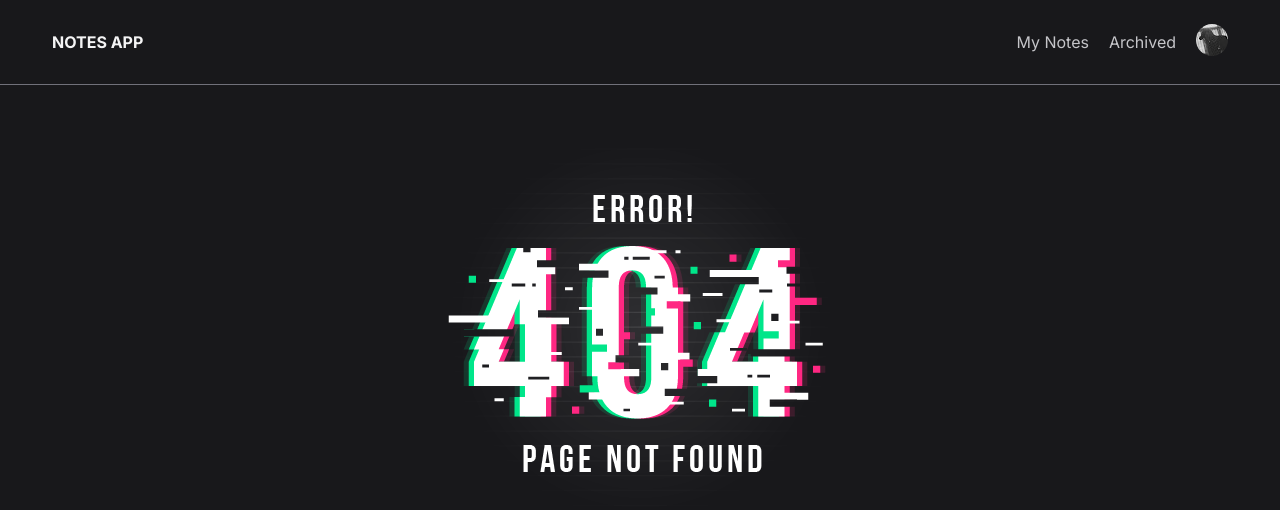
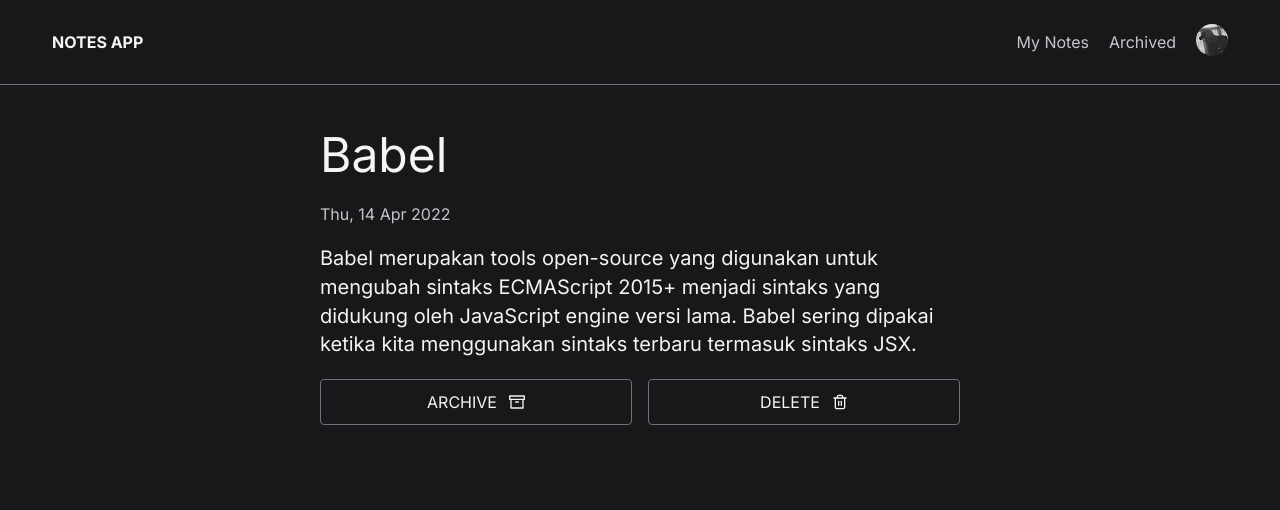
Before and after one commit to arialghifari/notes-app, a React (Create React App) app: page /detail/notes-1 in a window 1280 px wide. Shown: the top 510 px of the page. Built offline with nearby package versions, Linux system fonts and the light colour scheme.

Commit message:
Detail page

```diff
--- a/src/App.js
+++ b/src/App.js
@@ -5,6 +5,7 @@
 import HomePage from './pages/HomePage';
 import ProfilePage from './pages/ProfilePage';
 import NotFoundPage from './pages/NotFoundPage';
+import DetailPage from './pages/DetailPage';
 
 function App() {
   return (
@@ -19,6 +20,7 @@
           <Route path='/archived' element={<ArchivedPage />} />
           <Route path='/profile' element={<ProfilePage />} />
           <Route path='/create' element={<CreatePage />} />
+          <Route path='/detail/:id' element={<DetailPage />} />
           <Route path='*' element={<NotFoundPage />} />
         </Routes>
       </main>
--- a/src/components/Button.js
+++ b/src/components/Button.js
@@ -1,7 +1,16 @@
-function Button({ id, type, text }) {
+import { useNavigate } from 'react-router-dom';
+
+function Button({ id, type, text, icon }) {
+  const navigate = useNavigate();
+
+  function handleClick() {
+    type(id);
+    navigate('/');
+  }
+
   return (
-    <button className={text} onClick={() => type(id)}>
-      {text}
+    <button className={text} onClick={() => handleClick()}>
+      {text.toUpperCase()} {icon}
     </button>
   );
 }
--- a/src/components/NoteItem.js
+++ b/src/components/NoteItem.js
@@ -6,7 +6,7 @@
     <div className='note-item'>
       <div className='note-wrap'>
         <h3>
-          <Link to={`detail/${id}`} className='link underline'>
+          <Link to={`../detail/${id}`} className='link underline'>
             {title}
           </Link>
         </h3>
--- /dev/null
+++ b/src/pages/DetailPage.js
@@ -0,0 +1,44 @@
+import { useParams } from 'react-router-dom';
+import Button from '../components/Button';
+import { showFormattedDate } from '../utils';
+import {
+  archiveNote,
+  deleteNote,
+  getNote,
+  unarchiveNote,
+} from '../utils/local-data';
+import { FiTrash2, FiArchive } from 'react-icons/fi';
+
+function DetailPage() {
+  const { id } = useParams();
+  const { title, body, createdAt, archived } = getNote(id);
+
+  return (
+    <div className='detail'>
+      <h2 className='detail__title'>{title}</h2>
+      <p className='detail__date'>{showFormattedDate(createdAt)}</p>
+      <p className='detail__body'>{body}</p>
+
+      <div className='button-wrapper'>
+        {archived ? (
+          <Button
+            id={id}
+            text='Unarchive'
+            type={unarchiveNote}
+            icon={<FiArchive />}
+          />
+        ) : (
+          <Button
+            id={id}
+            text='Archive'
+            type={archiveNote}
+            icon={<FiArchive />}
+          />
+        )}
+        <Button id={id} text='Delete' type={deleteNote} icon={<FiTrash2 />} />
+      </div>
+    </div>
+  );
+}
+
+export default DetailPage;
--- a/src/pages/HomePage.js
+++ b/src/pages/HomePage.js
@@ -45,7 +45,7 @@
         <div className='page__top'>
           <div className='page__top__add'>
             <h2 className='page__top__title'>My Notes</h2>
-            <Link to='/create' className='plus-icon'>
+            <Link to='/create' className='plus-icon' title='Create Note'>
               <FiPlus />
             </Link>
           </div>
--- a/src/styles/style.css
+++ b/src/styles/style.css
@@ -264,6 +264,60 @@
   justify-content: center;
 }
 
+.detail {
+  max-width: 640px;
+  margin: 0 auto;
+  color: var(--zinc-white);
+  display: flex;
+  flex-direction: column;
+  gap: 20px;
+}
+
+.detail__title {
+  font-size: 3rem;
+  font-weight: normal;
+}
+
+.detail__date {
+  color: var(--zinc-softWhite);
+}
+
+.detail__body {
+  font-size: 1.25rem;
+  line-height: 1.8rem;
+}
+
+.button-wrapper {
+  display: flex;
+  flex-direction: column;
+  gap: 12px;
+}
+
+.button-wrapper button {
+  width: 100%;
+  cursor: pointer;
+  border-radius: 4px;
+  font-size: 1rem;
+  padding: 12px;
+  background-color: transparent;
+  color: var(--zinc-white);
+  border: 1px solid var(--zinc-gray);
+  display: flex;
+  justify-content: center;
+  align-items: center;
+  gap: 12px;
+  transition: ease-in 0.1s;
+}
+
+.button-wrapper .Delete:hover {
+  color: #f35656;
+}
+
+.button-wrapper .Archive:hover,
+.button-wrapper .Unarchive:hover {
+  color: #6fb9ff;
+}
+
 @media (min-width: 640px) {
   .note-list {
     grid-template-columns: repeat(2, 1fr);
@@ -271,6 +325,11 @@
 
   .navigation {
     flex-direction: row;
+  }
+
+  .button-wrapper {
+    flex-direction: row;
+    gap: 16px;
   }
 }
 
--- a/src/utils/local-data.js
+++ b/src/utils/local-data.js
@@ -32,14 +32,14 @@
     title: 'ESM',
     body: 'ESM (ECMAScript Module) merupakan format modularisasi standar JavaScript.',
     createdAt: '2022-04-14T04:27:34.572Z',
-    archived: true,
+    archived: false,
   },
   {
     id: 'notes-6',
     title: 'Module Bundler',
     body: 'Dalam konteks pemrograman JavaScript, module bundler merupakan tools yang digunakan untuk menggabungkan seluruh modul JavaScript yang digunakan oleh aplikasi menjadi satu berkas.',
     createdAt: '2022-04-14T04:27:34.572Z',
-    archived: true,
+    archived: false,
   },
 ];
 
```
